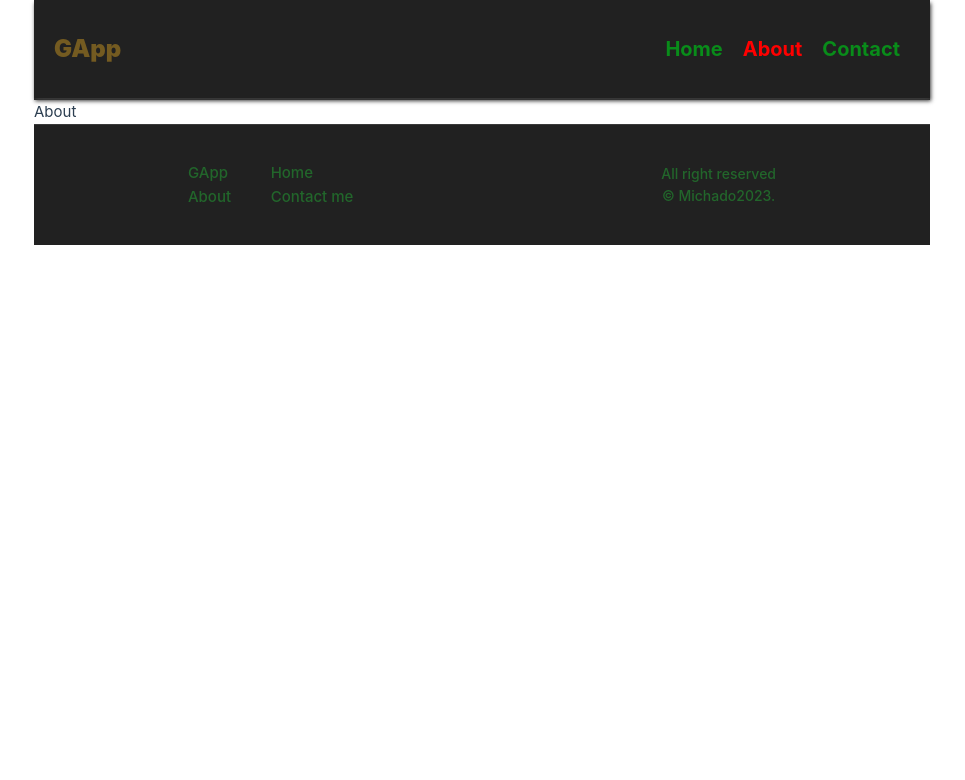
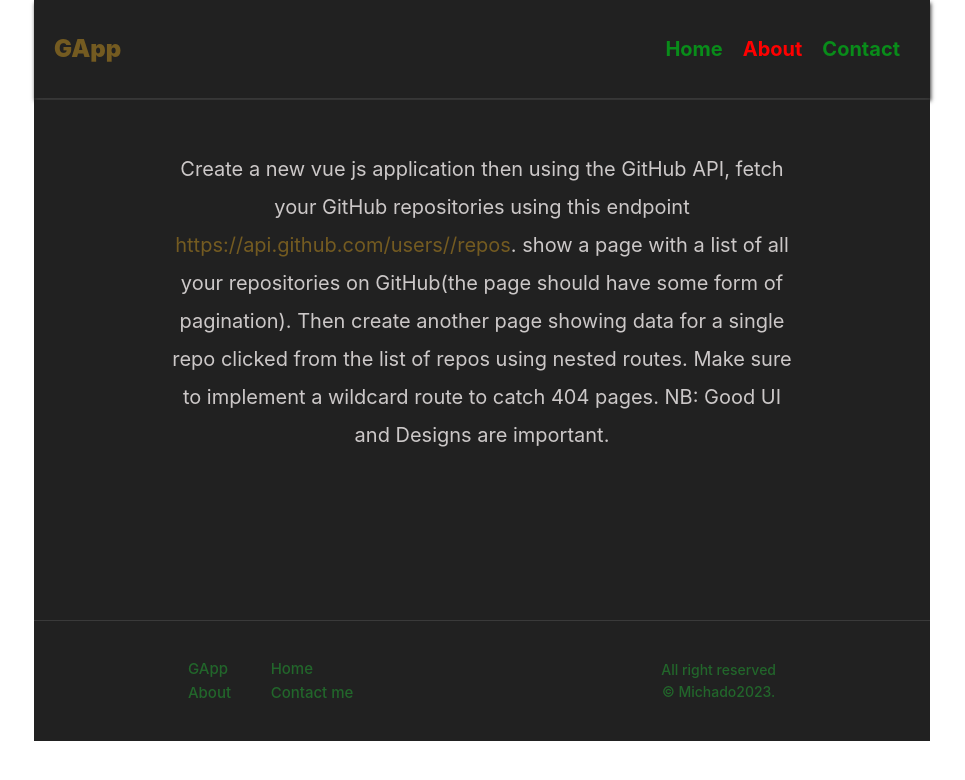
Before and after one commit to michado2019/altschool-third-semester-exam, a Vue app: page /#/about in a window 1280 px wide. Shown: the top 780 px of the page, without its empty margins (158-1123 px from the left). Built offline with nearby package versions, Linux system fonts and the light colour scheme.

Commit message:
feat & style: about page done with its styling

```diff
--- a/src/components/pages/About.vue
+++ b/src/components/pages/About.vue
@@ -5,7 +5,35 @@ export default {
 </script>
 
 <template>
-  <div>About</div>
+  <div class="aboutWrapper">
+    <div class="aboutContents">
+      Create a new vue js application then using the GitHub API, fetch your
+      GitHub repositories using this endpoint <span class="aboutLink">https://api.github.com/users/{{
+        USERNAME
+      }}/repos</span>. show a page with a list of all your repositories on GitHub(the
+      page should have some form of pagination). Then create another page
+      showing data for a single repo clicked from the list of repos using nested
+      routes. Make sure to implement a wildcard route to catch 404 pages. NB:
+      Good UI and Designs are important.
+    </div>
+  </div>
 </template>
 
-<style scoped></style>
+<style scoped>
+.aboutWrapper{
+  height: 65vh;
+  padding-top: 50px;
+  background-color: #212121;
+}
+.aboutContents{
+  width: 70%;
+  color: #ccc8c8;
+  margin: 0 auto;
+  text-align: center;
+  font-size: 20px;
+  line-height: 38px;
+}
+.aboutLink{
+  color: #745b21
+}
+</style>
```
